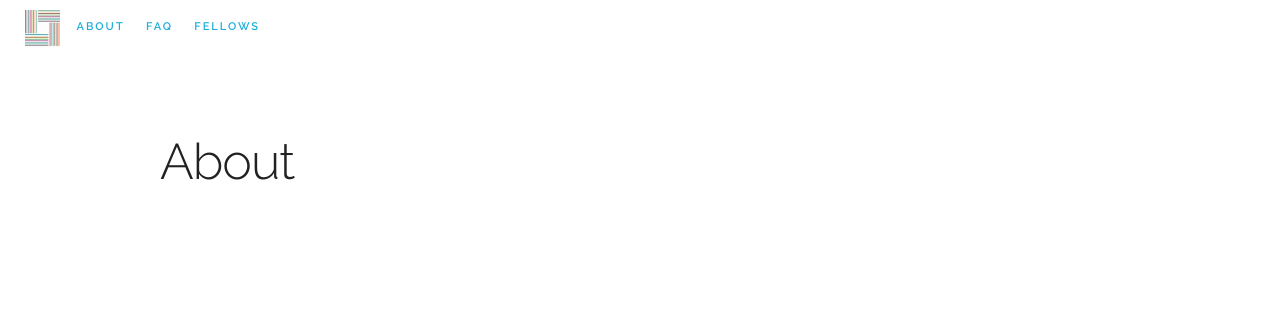
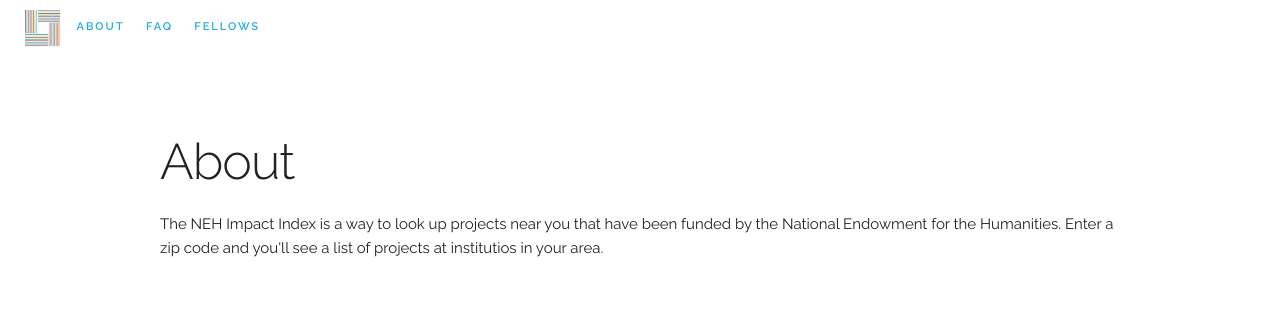
Before and after one commit to smythp/NEH-impact, a Flask app: template app/templates/about.html in a window 1280 px wide. Shown: the top 328 px of the page. Run offline with Flask 2, Linux system fonts and the light colour scheme; the template is opened without the code that fills it, so the values that code supplies are empty; some libraries are stand-ins or nearby versions.

Commit message:
Added about template and view

```diff
--- a/app/templates/about.html
+++ b/app/templates/about.html
@@ -1,8 +1,14 @@
 {% extends "base.html" %}
 {% block content %}
 
+<style>
+  p {
+  text-align: left;
+  }
+</style>
+
 <h1>About</h1>
 
-<pStuff</P.
+<p>The NEH Impact Index is a way to look up projects near you that have been funded by the National Endowment for the Humanities. Enter a zip code and you'll see a list of projects at institutios in your area.</p>
 
 {% endblock %}
--- a/app/views.py
+++ b/app/views.py
@@ -22,6 +22,11 @@ def db_connect(db_name):
 @app.errorhandler(404)
 def page_not_found(e):
     return render_template('404.html'), 404
+
+
+@app.route('/about', methods=['GET'])
+def about():
+    return render_template('about.html')
 
 
 @app.errorhandler(500)
--- /dev/null
+++ b/run.py
@@ -0,0 +1,4 @@
+from app import app
+
+# app.config['DEBUG'] = True
+# app.run()
```
